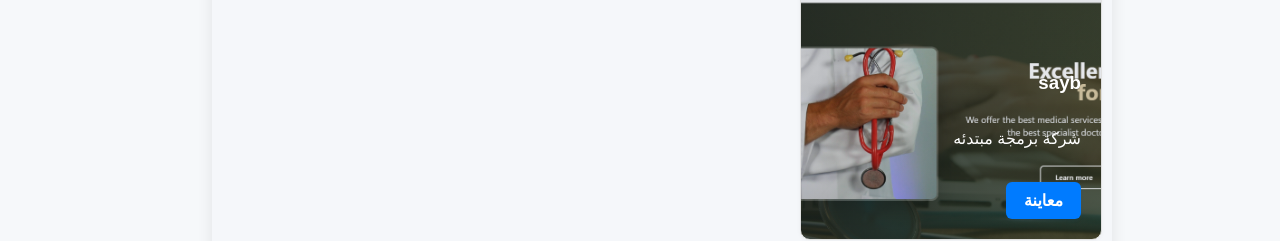
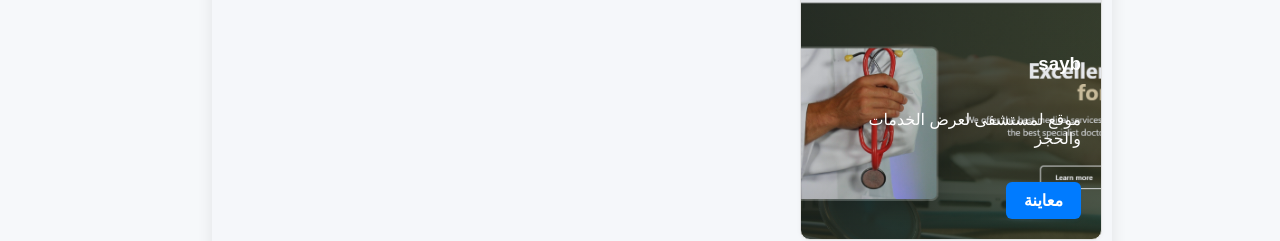
Before and after one commit to heshamfront/portfolio, a plain HTML site: page projects.html in a window 1280 px wide. Shown: the part 1401-1642 px from the top of the page. Drawn offline with Linux system fonts and the light colour scheme.

Commit message:
completed addition new project

```diff
--- a/projects.html
+++ b/projects.html
@@ -93,7 +93,7 @@
                 </div>
                 <div class="project-card project7-bg">
                     <h3>sayb</h3>
-                    <p>شركة برمجة مبتدئه</p>
+                    <p>موقع لمستشفى لعرض الخدمات والحجز</p>
                     <div class="project-actions">
                         <a href="https://clinic-next-vert.vercel.app/" target="_blank" class="btn-demo">معاينة</a>
                         <!-- <a href="https://github.com/heshamfront/site" target="_blank" class="btn-github">الكود على GitHub</a> -->
```
